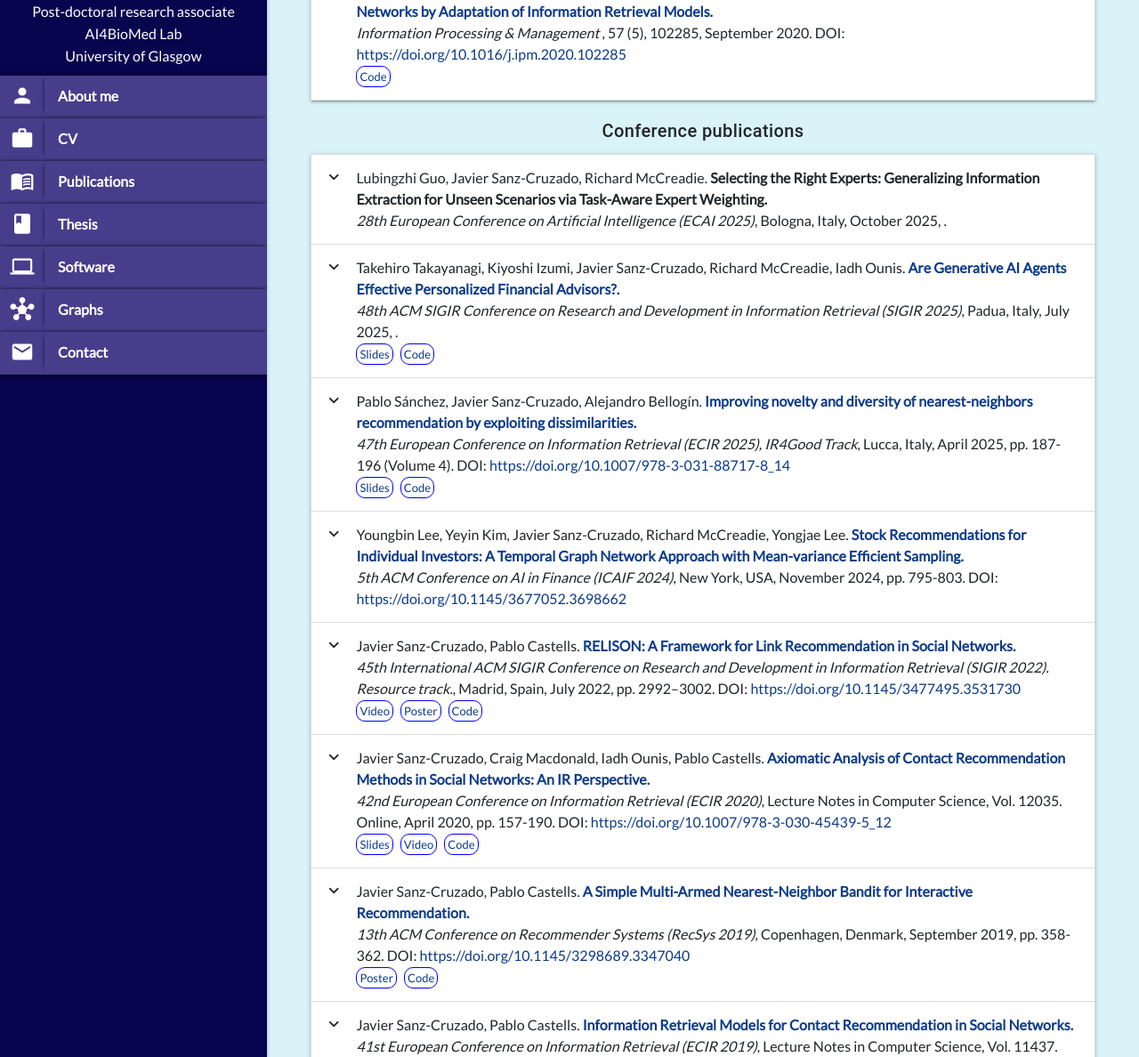
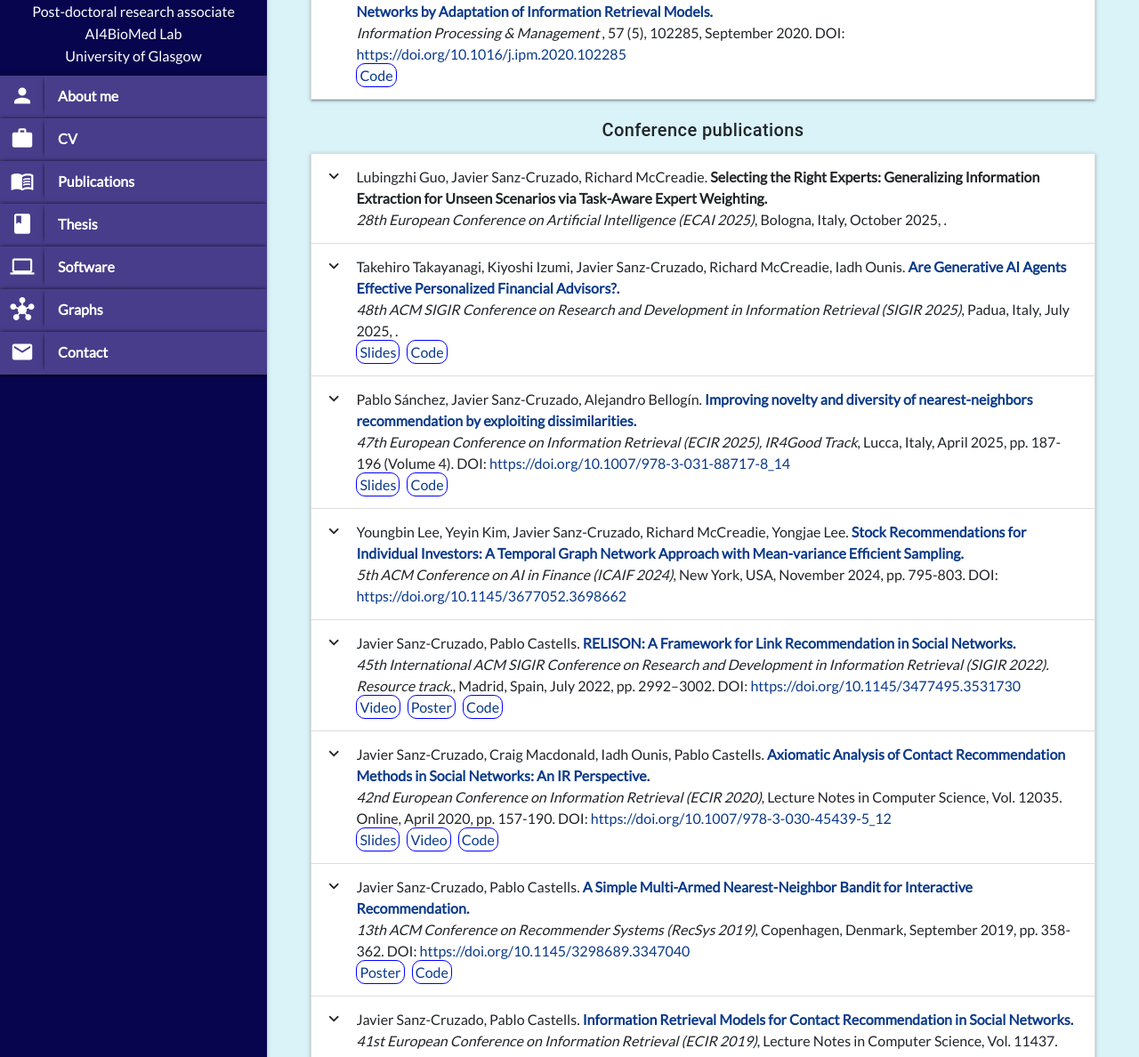
Before and after one commit to JavierSanzCruza/javiersanzcruza.github.io, a Jekyll site: the page built from pubs.md, in a window 1280 px wide and 1400 px high. Shown: the part 212-1400 px from the top of the window at 89% size. Built offline with Jekyll 4.4.1, drawn with Linux system fonts in a browser that asks for light colours; nearby versions of some CDN libraries.

Commit message:
Fixed CSS

```diff
--- a/_sass/main.scss
+++ b/_sass/main.scss
@@ -130,7 +130,6 @@
 	padding : 3px;
 	border-radius : 10px;
 	border : 1px solid gold;
-	font-size : small;
 	margin-right: 5px;
 }
 
@@ -139,7 +138,6 @@
 	padding : 3px;
 	border-radius : 10px;
 	border : 1px solid silver;
-	font-size : small;
 	margin-right : 5px;
 }
 
@@ -165,7 +163,6 @@
 
 .pub-link {
 	padding : 3px;
-	font-size : small;
 	border-radius : 10px;
 	border : 1px solid blue;
 	margin-right : 5px;
```
Also changed, not shown: assets/css/materialize.min.css.
